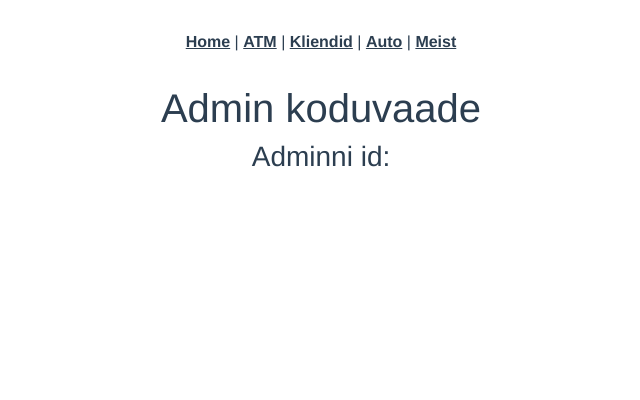
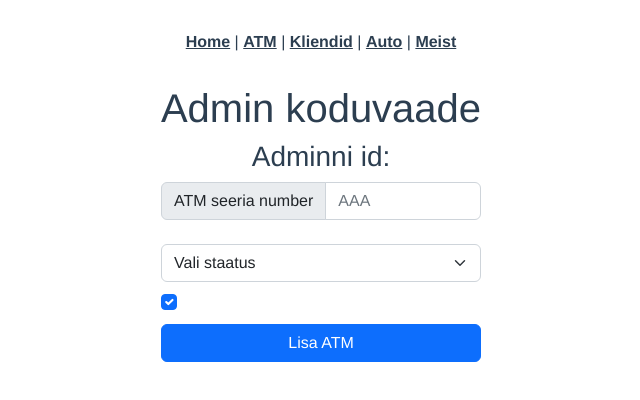
Before and after one commit to raintuur/front_bank_26, a Vue app: page /#/admin/Home in a window 1280 px wide. Shown: the top 400 px of the page, without its empty margins (319-959 px from the left). Built offline with nearby package versions, Linux system fonts and the light colour scheme; no server answers.

Commit message:
VERTABELO

```diff
--- a/src/components/ServicesCheckbox.vue
+++ b/src/components/ServicesCheckbox.vue
@@ -1,40 +1,18 @@
 <template>
   <div>
-    <div v-for="service in atmOptions" class="form-check">
-      <input v-model="service.isSelected" class="form-check-input" type="checkbox" id="flexCheckDefault">
+    <div v-for="option in atmOptions" class="form-check">
+      <input v-model="option.isSelected" class="form-check-input" type="checkbox" id="flexCheckDefault">
       <label class="form-check-label" for="flexCheckDefault">
-        {{ service.optionName }}
+        {{ option.optionName }}
       </label>
     </div>
   </div>
 </template>
 <script>
 export default {
-  name: 'ServicesCheckbox',
-  data: function () {
-    return {
-      atmOptions: [
-        {
-          optionId: 0,
-          optionName: '',
-          isSelected: false
-        }
-      ]
-    }
+  props: {
+    atmOptions: {}
   },
-  methods: {
-    getAtmServicesCheckboxInfo: function () {
-      this.$http.get('/atm/option')
-          .then(result => {
-            this.atmOptions = result.data
-          })
-          .catch(error => {
-            alert("NO!!!!")
-          });
-    }
-  },
-  beforeMount() {
-    this.getAtmServicesCheckboxInfo()
-  }
+  name: 'ServicesCheckbox'
 }
 </script>
--- a/src/components/atm_locations_table/AtmLocationsTable.vue
+++ b/src/components/atm_locations_table/AtmLocationsTable.vue
@@ -22,8 +22,8 @@
         </div>
       </td>
       <td>
-        <button v-on:click="clickAlertButtonEvent(atmLocation.locationName)" type="button" class="btn btn-light">
-          Alert
+        <button v-on:click="clickNavigateToAdminEvent(atmLocation.locationId)" type="button" class="btn btn-light">
+          Lisa ATM asukohta
         </button>
       </td>
 
@@ -39,8 +39,8 @@ export default {
     atmLocations: Array()
   },
   methods: {
-    clickAlertButtonEvent: function (locationName) {
-      this.$emit('clickAlertButtonEvent', locationName)
+    clickNavigateToAdminEvent: function (locationId) {
+      this.$emit('clickNavigateToAdminEvent', locationId)
     }
   }
 }
--- a/src/views/AdminHomeView.vue
+++ b/src/views/AdminHomeView.vue
@@ -2,16 +2,77 @@
   <div>
     <h1>Admin koduvaade</h1>
     <h3>Adminni id: {{ adminId }}</h3>
+
+
+    <div class="d-grid gap-2 col-3 mx-auto">
+
+      <div class="input-group mb-3">
+        <span class="input-group-text" id="inputGroup-sizing-default">ATM seeria number</span>
+        <input v-model="atmRequest.serialNumber" type="text" placeholder = "AAA" class="form-control" aria-label="Sizing example input" aria-describedby="inputGroup-sizing-default">
+      </div>
+
+      <select v-model="atmRequest.status" class="form-select" aria-label="Default select example">
+        <option selected disabled value="X">Vali staatus</option>
+        <option value="A">aktiivne</option>
+        <option value="P">aktiveerimata</option>
+      </select>
+
+      <ServicesCheckbox :atm-options="atmRequest.options"/>
+
+      <button v-on:click="addAtm" class="btn btn-primary" type="button">Lisa ATM</button>
+
+    </div>
+
   </div>
 </template>
 
 <script>
+import ServicesCheckbox from "@/components/ServicesCheckbox";
+
 export default {
   name: 'AdminHomeView',
+  components: {ServicesCheckbox},
   data: function () {
     return {
-      adminId: sessionStorage.getItem('userId')
+      adminId: sessionStorage.getItem('userId'),
+      atmRequest: {
+        locationId: sessionStorage.getItem('locationId'),
+        serialNumber: '',
+        status: 'X',
+        options: [
+          {
+            optionId: 0,
+            optionName: '',
+            isSelected: true
+          }
+        ]
+      }
     }
+  },
+  methods: {
+
+    addAtm: function () {
+      this.$http.post("/atm/new", this.atmRequest
+      ).then(response => {
+        console.log(response.data)
+      }).catch(error => {
+        console.log(error)
+      })
+    },
+
+
+    getAtmServicesCheckboxInfo: function () {
+      this.$http.get('/atm/option')
+          .then(result => {
+            this.atmRequest.options = result.data
+          })
+          .catch(error => {
+            alert("NO!!!!")
+          });
+    },
+  },
+  beforeMount() {
+    this.getAtmServicesCheckboxInfo()
   }
 }
 </script>
--- a/src/views/AtmView.vue
+++ b/src/views/AtmView.vue
@@ -6,12 +6,12 @@
         <div class="col col-lg-3">
           <CitiesDropdown @clickSelectCityEvent="getAtmLocationsById"/>
           <div class="row">
-            <ServicesCheckbox/>
+            <ServicesCheckbox :atm-options="atmOptions"/>
           </div>
         </div>
 
         <div class="col col-lg-9">
-          <AtmLocationsTable :atm-locations="atmLocations" @clickAlertButtonEvent="clickAlertButtonEvent"
+          <AtmLocationsTable :atm-locations="atmLocations" @clickNavigateToAdminEvent="navigateToAdminPage"
 
           />
         </div>
@@ -33,6 +33,15 @@ export default {
   components: {ServicesCheckbox, CitiesDropdown, AtmLocationsTable},
   data: function () {
     return {
+
+      atmOptions: [
+        {
+          optionId: 0,
+          optionName: '',
+          isSelected: false
+        }
+      ],
+
       atmLocations: [
         {
           locationId: 0,
@@ -51,8 +60,9 @@ export default {
   },
   methods: {
 
-    clickAlertButtonEvent: function (locationName) {
-      alert(locationName + ' alert from parent')
+    navigateToAdminPage: function (locationId) {
+      sessionStorage.setItem('locationId', locationId)
+      this.$router.push({name: 'adminHomeRoute'})
     },
 
     getAllAtmLocations: function () {
@@ -125,11 +135,21 @@ export default {
         location.sequenceNumber = counter
         counter++
       });
-    }
+    },
 
+    getAtmServicesCheckboxInfo: function () {
+      this.$http.get('/atm/option')
+          .then(result => {
+            this.atmOptions = result.data
+          })
+          .catch(error => {
+            alert("NO!!!!")
+          });
+    },
   },
   beforeMount() {
     this.getAllAtmLocations()
+    this.getAtmServicesCheckboxInfo()
   }
 }
 
```
